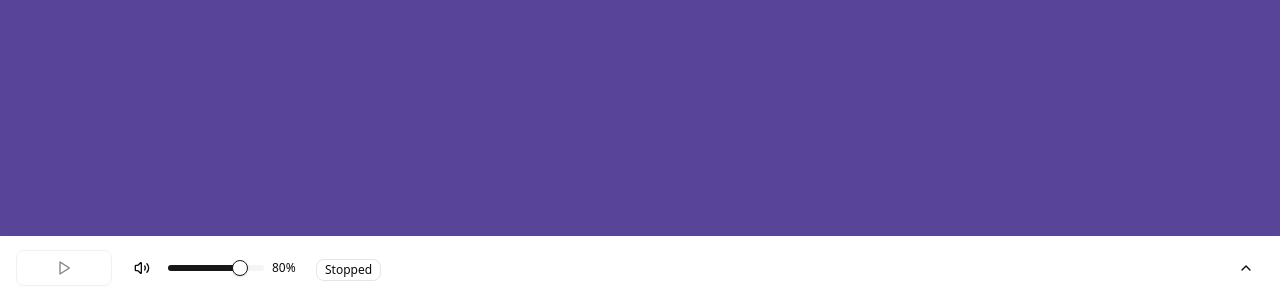
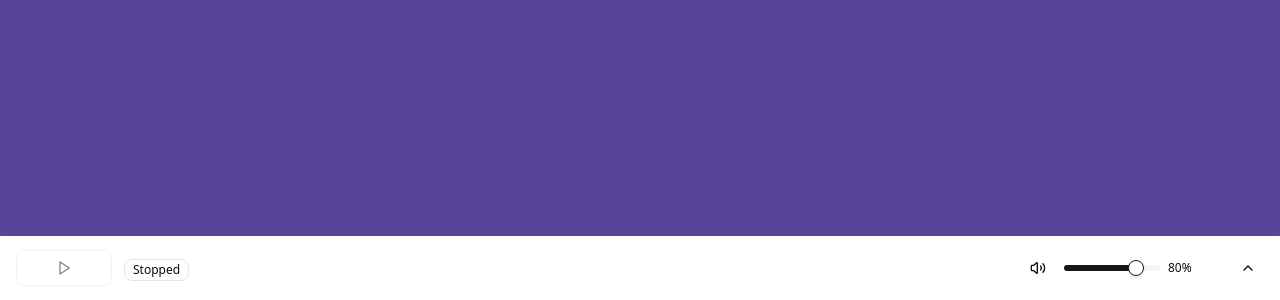
Before and after one commit to xdrdak/stashfm, a React (Vite) app: page / in a window 1280 px wide. Shown: the part 500-800 px from the top of the page. Built offline with nearby package versions, Linux system fonts and the light colour scheme.

Commit message:
setup tests

```diff
--- a/src/App.tsx
+++ b/src/App.tsx
@@ -21,10 +21,13 @@ function App() {
   return (
     <Layout
       barContent={
-        <div className="flex items-center gap-3">
-          <RadioPlayPauseButton />
+        <div className="flex items-center justify-between">
+          <div className="flex items-center gap-3">
+            <RadioPlayPauseButton />
+            <RadioPlayerStatus />
+          </div>
+
           <RadioVolumeControl />
-          <RadioPlayerStatus />
         </div>
       }
     >
--- a/src/components/layout.tsx
+++ b/src/components/layout.tsx
@@ -55,9 +55,10 @@ export function Layout(props: {
           isExpanded ? "h-[90vh]" : "h-16"
         } ${isTransitioning ? "overflow-hidden" : ""}`}
       >
-        <div className="container mx-auto px-4 h-16 flex items-center justify-between ">
-          {props.barContent}
+        <div className="container mx-auto px-4 h-16 flex items-center justify-between gap-8">
+          <div className="flex-1">{props.barContent}</div>
           <Button
+            className="w-8"
             variant="ghost"
             size="icon"
             onClick={toggleExpand}
--- a/src/components/radio-player.tsx
+++ b/src/components/radio-player.tsx
@@ -130,7 +130,7 @@ export const RadioPlayerStatus = () => {
         {snap.isBuffering
           ? "Buffering..."
           : snap.isPlaying
-          ? "Playing"
+          ? `Listening to ${snap.streamUrl}`
           : "Stopped"}
       </Badge>
     </div>
--- /dev/null
+++ b/src/test/setup.ts
@@ -0,0 +1,8 @@
+import { afterEach } from "vitest";
+import "@testing-library/jest-dom";
+import { cleanup } from "@testing-library/react";
+
+// Cleanup after each test case (e.g. clearing jsdom)
+afterEach(() => {
+  cleanup();
+});
--- /dev/null
+++ b/src/test/test-utils.tsx
@@ -0,0 +1,17 @@
+import React from "react";
+import { render, RenderOptions } from "@testing-library/react";
+
+const Wrapper = (props: { children: React.ReactNode }) => {
+  return <>{props.children}</>;
+};
+
+const customRender = (
+  ui: React.ReactElement,
+  options?: Omit<RenderOptions, "wrapper">
+) => render(ui, { wrapper: Wrapper, ...options });
+
+// re-export everything
+export * from "@testing-library/react";
+
+// override render method
+export { customRender as render };
--- /dev/null
+++ b/vitest.config.js
@@ -0,0 +1,15 @@
+import { defineConfig } from "vitest/config";
+import { resolve } from "path";
+
+export default defineConfig({
+  test: {
+    environment: "jsdom",
+    setupFiles: ["./src/test/setup.ts"],
+    globals: true,
+  },
+  resolve: {
+    alias: {
+      "@": resolve(__dirname, "./src"),
+    },
+  },
+});
```
Also changed, not shown: package.json (+8 -2 lines), tsconfig.json (+7 -2 lines), 2 other files (tests, documents, lock files or other folders).
